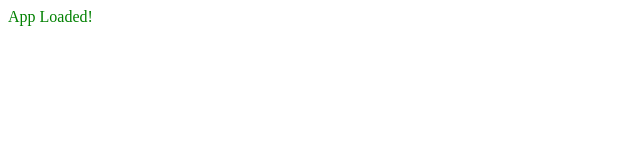
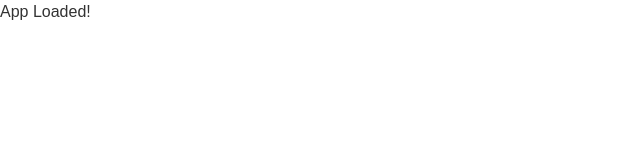
Before and after one commit to nozomail/wedding-invitation, a React app: page / in a window 1280 px wide. Shown: the top 160 px of the page, without its empty margins (0-640 px from the left). Built offline with nearby package versions, Linux system fonts and the light colour scheme.

Commit message:
Add global styles

```diff
--- a/src/App.scss
+++ /dev/null
@@ -1,5 +0,0 @@
-$color: green;
-
-.App {
-    color: $color;
-}
--- a/src/App.tsx
+++ /dev/null
@@ -1,6 +0,0 @@
-import React from 'react';
-import './App.scss';
-
-export function App(): JSX.Element {
-  return <div className="App">App Loaded!</div>;
-}
--- /dev/null
+++ b/src/containers/App/index.tsx
@@ -0,0 +1,10 @@
+import React from 'react';
+import './style.scss';
+
+export function App(): JSX.Element {
+  return (
+    <div className="App">
+      App Loaded!
+    </div>
+  );
+}
--- /dev/null
+++ b/src/containers/App/reset.scss
@@ -0,0 +1,68 @@
+html,
+body,
+div,
+span,
+h1,
+h2,
+h3,
+h4,
+p,
+a,
+button,
+img,
+small,
+strong,
+b,
+dl,
+dt,
+dd,
+ol,
+ul,
+li,
+fieldset,
+form,
+label,
+table,
+caption,
+tbody,
+tfoot,
+thead,
+tr,
+th,
+td,
+article,
+figure,
+figcaption,
+footer,
+header,
+main,
+menu,
+nav,
+section {
+  margin: 0;
+  padding: 0;
+  border: 0;
+  font-size: 100%;
+  color: inherit;
+  font: inherit;
+  vertical-align: baseline;
+}
+article,
+figcaption,
+figure,
+footer,
+header,
+main,
+menu,
+nav,
+section {
+  display: block;
+}
+ol,
+ul {
+  list-style: none;
+}
+table {
+  border-collapse: collapse;
+  border-spacing: 0;
+}
--- /dev/null
+++ b/src/containers/App/style.scss
@@ -0,0 +1,33 @@
+@import './variables.scss';
+@import './reset.scss';
+
+html {
+  height: 100%;
+  font-family: 'Assistant', 'Noto Sans JP', sans-serif;
+}
+
+body {
+  height: 100%;
+  margin: 0;
+  font-size: 16px;
+  line-height: 1.5;
+  color: #333;
+}
+
+*,
+*::before,
+*::after {
+  box-sizing: border-box;
+}
+
+input,
+button {
+  font-size: 16px;
+  outline: none;
+  appearance: none;
+}
+
+input[type='radio'],
+input[type='checkbox'] {
+  display: none;
+}
--- /dev/null
+++ b/src/containers/App/variables.scss
@@ -0,0 +1,3 @@
+$c_red: #a72e6f;
+$c_pink: rgba($c_red, 0.5);
+$c_green: #8ea33d;
--- a/src/index.tsx
+++ b/src/index.tsx
@@ -1,5 +1,5 @@
 import React from 'react';
 import { render } from 'react-dom';
-import { App } from './App';
+import { App } from './containers/App';
 
 render(<App />, document.getElementById('root'));
```
